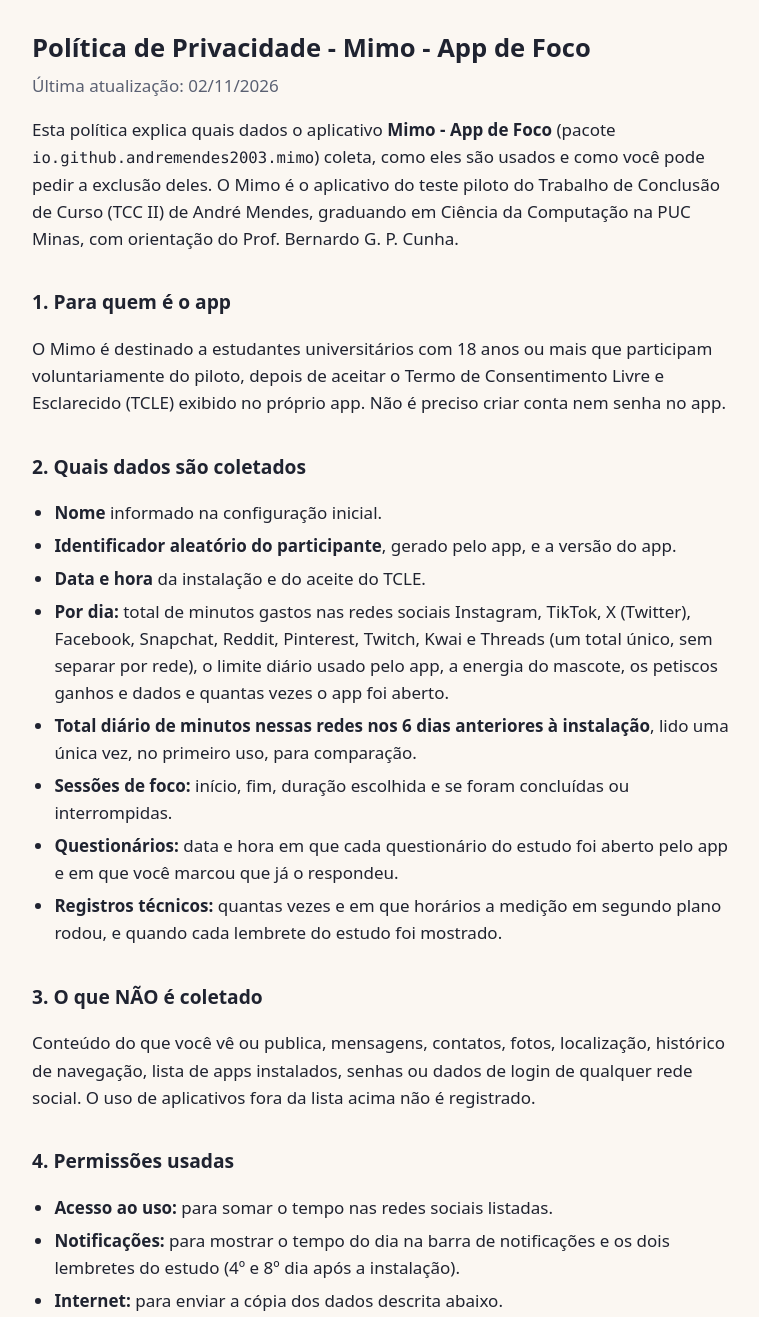
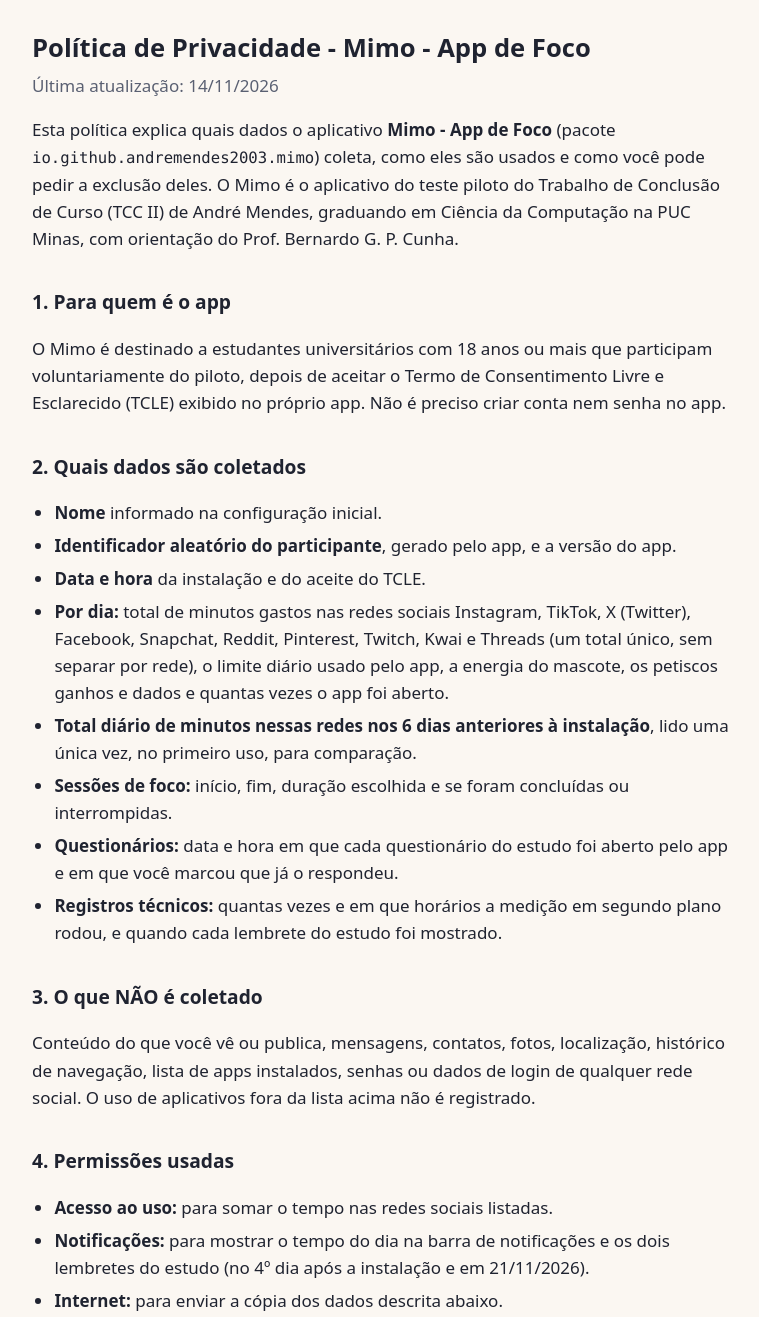
Before and after one commit to AndreMendes2003/mimo, a plain HTML site: page privacidade.html in a window 1280 px wide. Shown: the top 1317 px of the page, without its empty margins (256-1015 px from the left). Drawn offline with Linux system fonts and the light colour scheme.

Commit message:
Update privacidade.html

```diff
--- a/privacidade.html
+++ b/privacidade.html
@@ -31,7 +31,7 @@
 <main>
 <h1>Política de Privacidade - Mimo - App de Foco</h1>
 
-<p class="data">Última atualização: 02/11/2026</p>
+<p class="data">Última atualização: 14/11/2026</p>
 
 <p>Esta política explica quais dados o aplicativo <strong>Mimo - App de Foco</strong> (pacote <code>io.github.andremendes2003.mimo</code>) coleta, como eles são usados e como você pode pedir a exclusão deles. O Mimo é o aplicativo do teste piloto do Trabalho de Conclusão de Curso (TCC II) de André Mendes, graduando em Ciência da Computação na PUC Minas, com orientação do Prof. Bernardo G. P. Cunha.</p>
 
@@ -60,7 +60,7 @@
 
 <ul>
 <li><strong>Acesso ao uso:</strong> para somar o tempo nas redes sociais listadas.</li>
-<li><strong>Notificações:</strong> para mostrar o tempo do dia na barra de notificações e os dois lembretes do estudo (4º e 8º dia após a instalação).</li>
+<li><strong>Notificações:</strong> para mostrar o tempo do dia na barra de notificações e os dois lembretes do estudo (no 4º dia após a instalação e em 21/11/2026).</li>
 <li><strong>Internet:</strong> para enviar a cópia dos dados descrita abaixo.</li>
 </ul>
 
@@ -76,7 +76,7 @@
 
 <p>Os dados não são vendidos nem compartilhados com outras empresas ou organizações. O Supabase atua apenas como serviço de armazenamento contratado pelo pesquisador.</p>
 
-<p>Os dois questionários do estudo (no início e no 8º dia) são respondidos no Google Forms, fora do app. Ao tocar em "Responder", o app abre o formulário no navegador com o seu nome já preenchido, para ligar as respostas aos dados do app. O Google Forms também registra o e-mail da conta Google usada para responder. As respostas ficam na conta Google do pesquisador, em servidores do Google que podem estar fora do Brasil, com acesso restrito ao pesquisador e o mesmo prazo de exclusão dos demais dados.</p>
+<p>Os dois questionários do estudo (no início e em 21/11/2026) são respondidos no Google Forms, fora do app. Ao tocar em "Responder", o app abre o formulário no navegador com o seu nome já preenchido, para ligar as respostas aos dados do app. O Google Forms também registra o e-mail da conta Google usada para responder. As respostas ficam na conta Google do pesquisador, em servidores do Google que podem estar fora do Brasil, com acesso restrito ao pesquisador e o mesmo prazo de exclusão dos demais dados.</p>
 
 <h2 id="retencao">8. Por quanto tempo os dados ficam guardados</h2>
 
```
